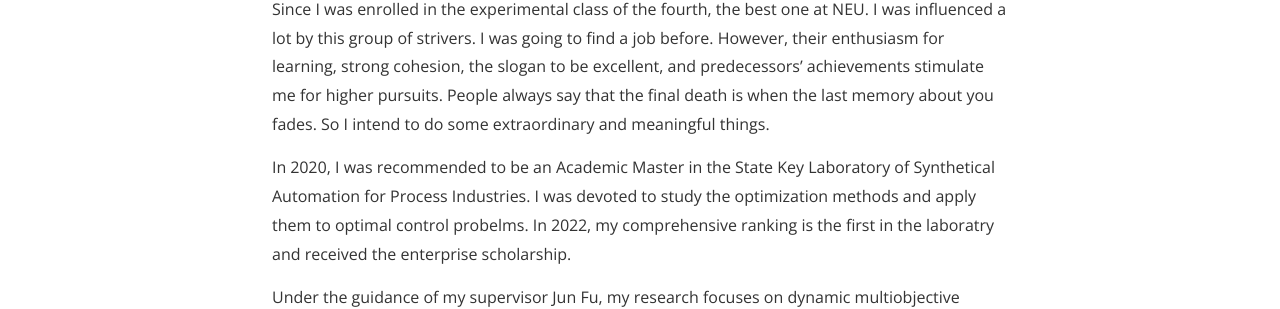
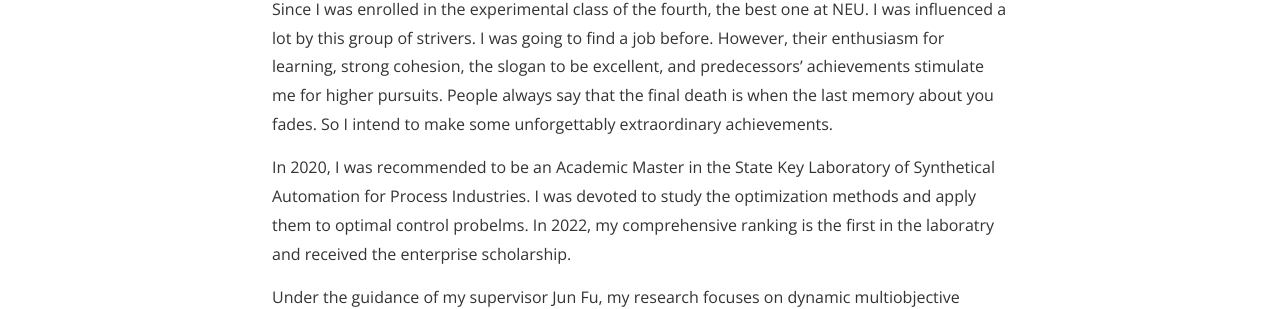
Before and after one commit to zcxy-academic/zcxy-academic.github.io, a Jekyll site: the page built from about.md, in a window 1280 px wide. Shown: the part 484-793 px from the top of the page. Built offline with Jekyll 4.4.1, drawn with Linux system fonts in a browser that asks for light colours; nearby versions of some CDN libraries; comment, search, counter and statistics services are not loaded; a style sheet for code colours, icons or effects is not loaded.

Commit message:
Update about.md

```diff
--- a/about.md
+++ b/about.md
@@ -7,7 +7,7 @@ I am currently a graduate student in control theory and control engineering with
 
 In my undergraduate, I was keen on mathematical modeling and have attended national contests many times, and I have a solid foundation for me in numerical computation, which is conducive to my future research on optimization and optimal control in the State Key Laboratory of Synthetical Automation for Process Industries.
 
-Since I was enrolled in the experimental class of the fourth, the best one at NEU. I was influenced a lot by this group of strivers. I was going to find a job before. However, their enthusiasm for learning, strong cohesion, the slogan to be excellent, and predecessors' achievements stimulate me for higher pursuits. People always say that the final death is when the last memory about you fades. So I intend to do some extraordinary and meaningful things.
+Since I was enrolled in the experimental class of the fourth, the best one at NEU. I was influenced a lot by this group of strivers. I was going to find a job before. However, their enthusiasm for learning, strong cohesion, the slogan to be excellent, and predecessors' achievements stimulate me for higher pursuits. People always say that the final death is when the last memory about you fades. So I intend to make some unforgettably extraordinary achievements.
 
 In 2020, I was recommended to be an Academic Master in the State Key Laboratory of Synthetical Automation for Process Industries. I was devoted to study the optimization methods and apply them to optimal control probelms. In 2022, my comprehensive ranking is the first in the laboratry and received the enterprise scholarship.
 
```
